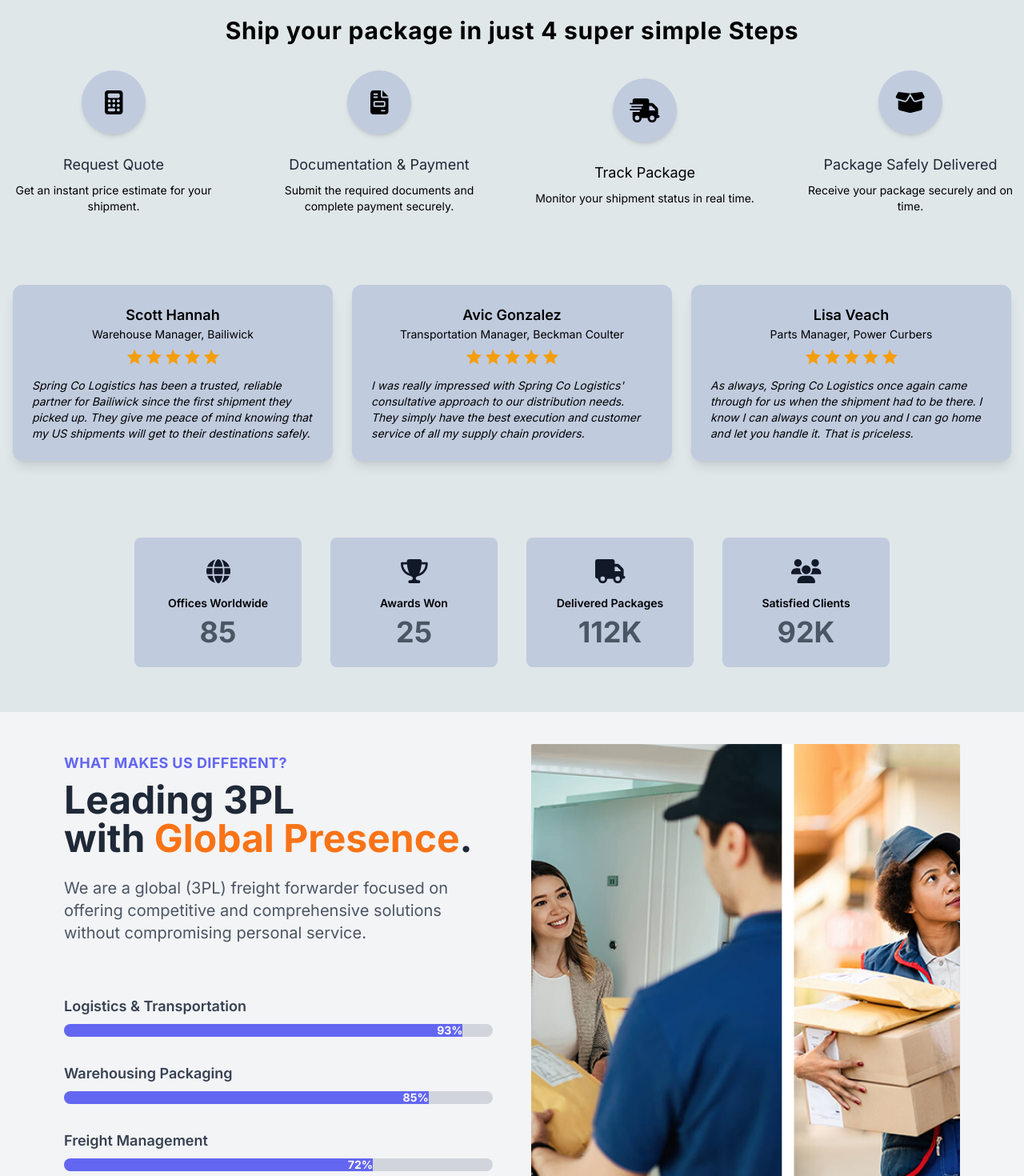
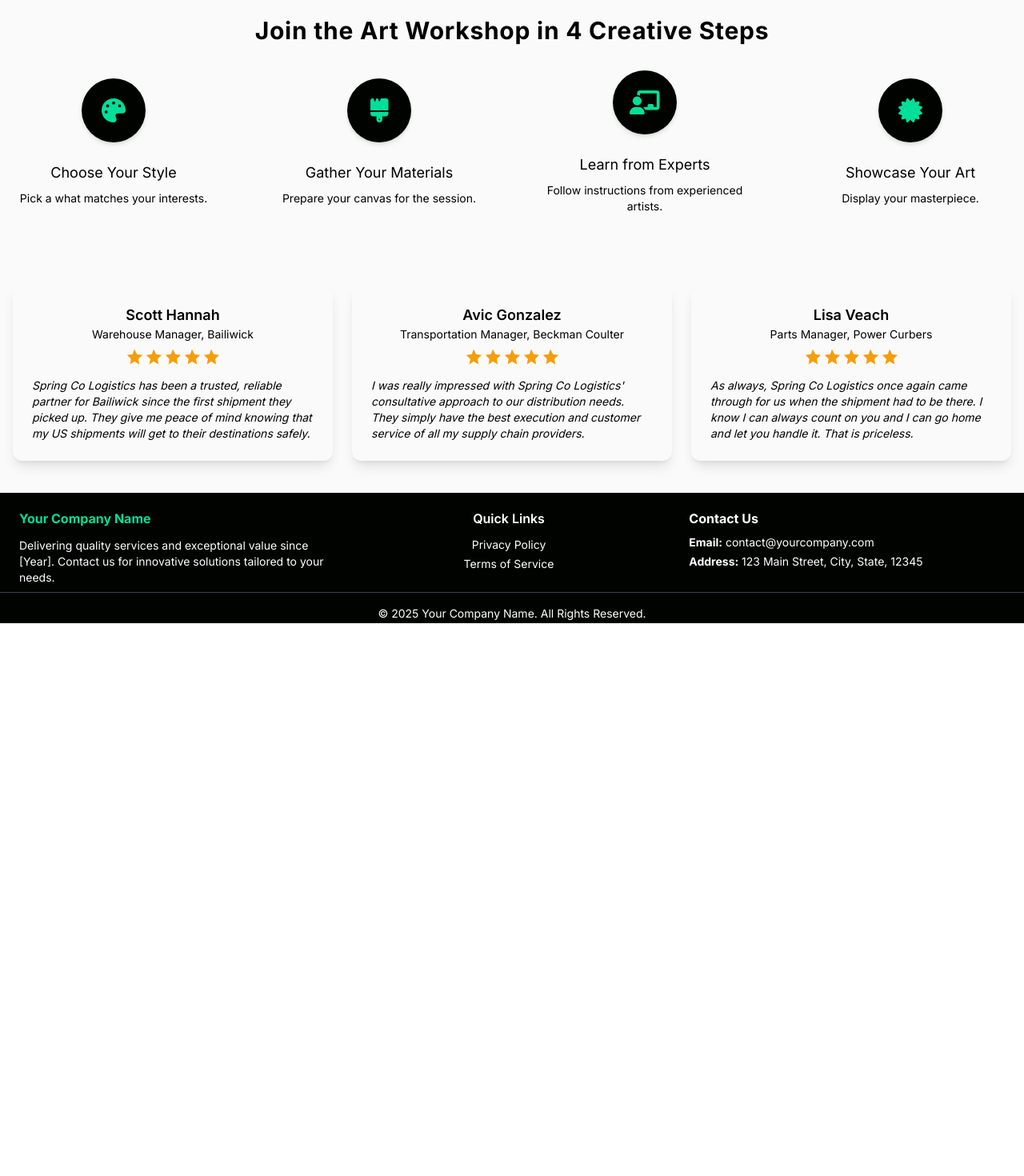
Before and after one commit to Whitehead549/drippainter, a React (Create React App) app: page / in a window 1280 px wide. Shown: the part 1260-2730 px from the top of the page at 80% size. After the commit the page ends 2039 px from the top, so only its background shows below. Built offline with nearby package versions, Linux system fonts and the light colour scheme.

Commit message:
first commit

```diff
--- a/src/components/Essentials/DailyStats.jsx
+++ /dev/null
@@ -1,78 +0,0 @@
-import React from "react";
-import { FontAwesomeIcon } from "@fortawesome/react-fontawesome";
-import { faGlobe, faTrophy, faTruck, faUsers } from "@fortawesome/free-solid-svg-icons";
-import CountUp from "react-countup";
-import { useInView } from "react-intersection-observer";
-
-const StatCard = ({ icon, title, value, inView, isThousandFormat }) => (
-  <div className="flex flex-col justify-center items-center text-center bg-custom_blue hover:bg-[#0C1650] transition-all duration-300 ease-in-out shadow-full rounded-lg p-4 sm:p-6 m-2">
-    <div className="text-gray-900 text-2xl sm:text-3xl mb-3">{icon}</div>
-    <h3 className="text-xs sm:text-sm font-semibold text-[#000000] mb-1.5">{title}</h3>
-    <p className="text-3xl sm:text-4xl font-bold text-gray-600">
-      {inView && (
-        <>
-          <CountUp
-            end={isThousandFormat ? value / 1000 : value}
-            duration={2}
-            separator=","
-            decimals={isThousandFormat && value % 1000 !== 0 ? 1 : 0}
-          />
-          {isThousandFormat && "K"}
-        </>
-      )}
-    </p>
-  </div>
-);
-
-const DailyStats = () => {
-  const { ref, inView } = useInView({ triggerOnce: true, threshold: 0.5 });
-
-  const stats = [
-    {
-      title: "Offices Worldwide",
-      value: 85,
-      icon: <FontAwesomeIcon icon={faGlobe} />,
-      isThousandFormat: false,
-    },
-    {
-      title: "Awards Won",
-      value: 25,
-      icon: <FontAwesomeIcon icon={faTrophy} />,
-      isThousandFormat: false,
-    },
-    {
-      title: "Delivered Packages",
-      value: 112000,
-      icon: <FontAwesomeIcon icon={faTruck} />,
-      isThousandFormat: true,
-    },
-    {
-      title: "Satisfied Clients",
-      value: 92000,
-      icon: <FontAwesomeIcon icon={faUsers} />,
-      isThousandFormat: true,
-    },
-  ];
-
-  return (
-    <div className="py-8 sm:py-12">
-      <div
-        ref={ref}
-        className="grid grid-cols-1 sm:grid-cols-2 lg:grid-cols-4 gap-3 sm:gap-5 sm:w-8/12  w-8/12 md:w-10/12 lg:w-9/12 max-w-screen-xl mx-auto"
-      >
-        {stats.map((stat, index) => (
-          <StatCard
-            key={index}
-            icon={stat.icon}
-            title={stat.title}
-            value={stat.value}
-            inView={inView}
-            isThousandFormat={stat.isThousandFormat}
-          />
-        ))}
-      </div>
-    </div>
-  );
-};
-
-export default DailyStats;
--- a/src/components/Essentials/ImageGrid.jsx
+++ b/src/components/Essentials/ImageGrid.jsx
@@ -26,11 +26,11 @@ const ImageGrid = () => {
       </section>
 
       {/* Cards Section */}
-      <section className="grid grid-cols-2 sm:grid-cols-2 md:grid-cols-3 lg:grid-cols-3 gap-6 py-2 px-4 max-w-6xl mx-auto">
+      <section className="grid grid-cols-1 sm:grid-cols-2 md:grid-cols-3 lg:grid-cols-3 gap-6 py-2 px-12 max-w-6xl mx-auto ">
         {images.map((image, index) => (
           <div
             key={index}
-            className="bg-white shadow-sm rounded-md p-1 sm:p-1 md:p-4 lg:p-6 hover:shadow-md transition-shadow duration-300"
+            className="bg-white p-1 sm:p-1 md:p-4 lg:p-6 hover:shadow-md transition-shadow duration-300 p-6 shadow-xl rounded-lg "
           >
             <div className="w-full h-32 mb-2">
               <img
--- a/src/components/Essentials/PerService.jsx
+++ /dev/null
@@ -1,78 +0,0 @@
-import React from "react";
-import PersonalService from '../../assets/personservice.jpg';  // Import an image for the left side
-
-
-const PerService = () => {
-  const progressData = [
-    { title: "Logistics & Transportation", percentage: 93 },
-    { title: "Warehousing Packaging", percentage: 85 },
-    { title: "Freight Management", percentage: 72 },
-  ];
-
-  return (
-    <div className="per-service py-10 px-6 lg:px-20 bg-gray-100">
-      <div className="flex flex-col lg:flex-row items-center justify-between gap-12">
-        {/* Section 1: Progress Bars */}
-        <div className="section-left flex-1">
-          <div className="section-title mb-16">
-            <div className="title-header">
-              <h3 className="text-indigo-500 text-lg uppercase tracking-wide font-bold mb-2">
-                What makes us different?
-              </h3>
-              <h2 className="text-4xl lg:text-5xl font-bold text-gray-800 leading-tight">
-                Leading 3PL <br />
-                with <span className="text-orange-500">Global Presence</span>.
-              </h2>
-            </div>
-            <div className="title-desc mt-6">
-              <p className="text-gray-600 text-lg lg:text-xl max-w-3xl">
-                We are a global (3PL) freight forwarder focused on offering
-                competitive and comprehensive solutions without compromising
-                personal service.
-              </p>
-            </div>
-          </div>
-
-          <div className="progress-bars space-y-8">
-            {progressData.map((item, index) => (
-              <div key={index} className="prt-progress-bar">
-                {/* Title */}
-                <div className="progressbar-title mb-2 text-lg font-semibold text-gray-700">
-                  {item.title}
-                </div>
-                {/* Progress Bar */}
-                <div className="progress-bar-inner relative h-4 bg-gray-300 rounded-lg overflow-hidden">
-                  <div
-                    className="progress-bar bg-indigo-500 h-full"
-                    style={{
-                      width: `${item.percentage}%`,
-                      transition: "width 0.6s ease-in-out",
-                    }}
-                  >
-                    <span
-                      className="progress-bar-percent absolute right-2 top-1/2 transform -translate-y-1/2 text-white text-sm font-bold"
-                      style={{ right: `${100 - item.percentage}%` }}
-                    >
-                      {item.percentage}%
-                    </span>
-                  </div>
-                </div>
-              </div>
-            ))}
-          </div>
-        </div>
-
-        {/* Section 2: Image Display */}
-        <div className="section-right flex-1 flex justify-center items-center">
-        <img
-            src={PersonalService}
-            alt="Global Presence"
-            className="w-full h-40 sm:h-60 md:h-80 lg:h-[34rem] max-w-md lg:max-w-full object-cover rounded-sm shadow-sm"
-        />
-        </div>
-      </div>
-    </div>
-  );
-};
-
-export default PerService;
--- a/src/components/Essentials/Testimonial.jsx
+++ b/src/components/Essentials/Testimonial.jsx
@@ -34,7 +34,7 @@ const Testimonial = () => {
         {testimonials.map((testimonial, index) => (
           <div
             key={index}
-            className="bg-custom_blue p-6 shadow-lg rounded-xl hover:shadow-xl transition-shadow duration-300 ease-in-out"
+            className="bg-[fff] p-6 shadow-lg rounded-xl hover:shadow-xl transition-shadow duration-300 ease-in-out"
           >
             <div className="text-center">
               <h3 className="text-lg font-semibold text-[#000000]">
--- a/src/components/Footer.jsx
+++ b/src/components/Footer.jsx
@@ -4,11 +4,11 @@ const Footer = () => {
   const currentYear = new Date().getFullYear();
 
   return (
-    <footer className="bg-custom_blue text-[#000000] pt-5 pb-0.5">
+    <footer className="bg-[#000300] text-[#fff] pt-5 pb-0.5">
       <div className="container mx-auto px-4 md:px-6 grid grid-cols-1 gap-6 sm:grid-cols-3  md:grid-cols-3  lg:grid-cols-3 ">
         {/* Column 1: Company Information */}
         <div className="text-center sm:text-left">
-          <h2 className="text-sm md:text-base font-bold mb-3">
+          <h2 className="text-sm md:text-base font-bold mb-3 text-[#00df9a]">
             Your Company Name
           </h2>
           <p className="text-xs md:text-sm leading-relaxed">
@@ -19,7 +19,7 @@ const Footer = () => {
 
         {/* Column 2: Quick Links */}
         <div className="text-center sm:text-centre lg:pr-2 ">
-          <h3 className="text-sm md:text-base font-semibold mb-2">
+          <h3 className="text-sm md:text-base font-semibold mb-2 ">
             Quick Links
           </h3>
           <ul className="space-y-0">
--- a/src/components/Steps.jsx
+++ b/src/components/Steps.jsx
@@ -1,65 +1,65 @@
 import React from "react";
 import { FontAwesomeIcon } from "@fortawesome/react-fontawesome";
-import { faCalculator, faFileInvoice, faShippingFast, faBoxOpen } from "@fortawesome/free-solid-svg-icons";
+import { faPalette, faBrush, faChalkboardTeacher, faCertificate } from "@fortawesome/free-solid-svg-icons";
 
 const Steps = () => {
   return (
     <section className="py-12">
       <div className="container mx-auto text-center">
         <h2 className="text-lg sm:text-md md:text-md lg:text-3xl font-extrabold text-transparent bg-clip-text bg-[#000000] mb-8 leading-tight tracking-wide">
-          Ship your package in just 4 super simple Steps
+          Join the Art Workshop in 4 Creative Steps
         </h2>
 
         <div className="grid grid-cols-1 md:grid-cols-4 gap-12 items-center">
           {/* Step 1 */}
           <div className="flex flex-col items-center group transition duration-300 ease-in-out transform hover:scale-110 hover:animate-pop">
-            <div className="w-20 h-20 flex items-center justify-center rounded-full bg-custom_blue text-[#000] shadow-md mb-6">
-              <FontAwesomeIcon icon={faCalculator} className="text-3xl" />
+            <div className="w-20 h-20 flex items-center justify-center rounded-full bg-[#000300] text-[#00df9a] shadow-md mb-6">
+              <FontAwesomeIcon icon={faPalette} className="text-3xl" />
             </div>
-            <h3 className="text-lg font-medium text-gray-800 group-hover:text-custom_blue">
-              Request Quote
+            <h3 className="text-lg font-medium text-[#000000] group-hover:text-custom_blue">
+              Choose Your Style
             </h3>
             <p className="text-sm text-[#000000] mt-2 text-center">
-              Get an instant price estimate for your shipment.
+              Pick a what matches your interests.
             </p>
           </div>
 
           {/* Step 2 */}
           <div className="flex flex-col items-center group transition duration-300 ease-in-out transform hover:scale-110 hover:animate-pop">
-            <div className="w-20 h-20 flex items-center justify-center rounded-full bg-custom_blue text-[#000] shadow-md mb-6">
-              <FontAwesomeIcon icon={faFileInvoice} className="text-3xl" />
+            <div className="w-20 h-20 flex items-center justify-center rounded-full bg-[#000300] text-[#00df9a] shadow-md mb-6">
+              <FontAwesomeIcon icon={faBrush} className="text-3xl" />
             </div>
-            <h3 className="text-lg font-medium text-gray-800 group-hover:text-custom_blue">
-              Documentation & Payment
+            <h3 className="text-lg font-medium text-[#000000] group-hover:text-custom_blue">
+              Gather Your Materials
             </h3>
             <p className="text-sm text-[#000000] mt-2 text-center">
-              Submit the required documents and complete payment securely.
+              Prepare your canvas for the session.
             </p>
           </div>
 
           {/* Step 3 */}
           <div className="flex flex-col items-center group transition duration-300 ease-in-out transform hover:scale-110 hover:animate-pop">
-            <div className="w-20 h-20 flex items-center justify-center rounded-full bg-custom_blue text-[#000] shadow-md mb-6">
-              <FontAwesomeIcon icon={faShippingFast} className="text-3xl" />
+            <div className="w-20 h-20 flex items-center justify-center rounded-full bg-[#000300] text-[#00df9a] shadow-md mb-6">
+              <FontAwesomeIcon icon={faChalkboardTeacher} className="text-3xl" />
             </div>
             <h3 className="text-lg font-medium text-[#000000] group-hover:text-custom_blue">
-              Track Package
+              Learn from Experts
             </h3>
             <p className="text-sm text-[#000000] mt-2 text-center">
-              Monitor your shipment status in real time.
+              Follow instructions from experienced artists.
             </p>
           </div>
 
           {/* Step 4 */}
           <div className="flex flex-col items-center group transition duration-300 ease-in-out transform hover:scale-110 hover:animate-pop">
-            <div className="w-20 h-20 flex items-center justify-center rounded-full bg-custom_blue text-[#000] shadow-md mb-6">
-              <FontAwesomeIcon icon={faBoxOpen} className="text-3xl" />
+            <div className="w-20 h-20 flex items-center justify-center rounded-full bg-[#000300] text-[#00df9a] shadow-md mb-6">
+              <FontAwesomeIcon icon={faCertificate} className="text-3xl" />
             </div>
-            <h3 className="text-lg font-medium text-gray-800 group-hover:text-custom_blue">
-              Package Safely Delivered
+            <h3 className="text-lg font-medium text-[#000000] group-hover:text-custom_blue">
+              Showcase Your Art
             </h3>
             <p className="text-sm text-[#000000] mt-2 text-center">
-              Receive your package securely and on time.
+              Display your masterpiece.
             </p>
           </div>
         </div>
--- a/src/pages/Home.jsx
+++ b/src/pages/Home.jsx
@@ -1,8 +1,6 @@
 import React, { useEffect, useState } from 'react';
 import Steps from '../components/Steps';
 import Testimonial from '../components/Essentials/Testimonial';
-import DailyStats from '../components/Essentials/DailyStats';
-import PerService from '../components/Essentials/PerService';
 import Hero from '../components/Hero'
 import ImageGrid from '../components/Essentials/ImageGrid';
 
@@ -10,15 +8,11 @@ import ImageGrid from '../components/Essentials/ImageGrid';
 const Home = () => {
 
   return (
-    <div className="bg-[#e0e7e9] overflow-x-hidden">
+    <div className="bg-[#FAFAFA] overflow-x-hidden">
         <Hero />
         <ImageGrid />
         <Steps />
         <Testimonial />
-        <DailyStats />
-        <PerService />
-
-
     </div>
   );
 };
```
Also changed, not shown: src/components/Hero.jsx (+4 -4 lines), src/components/Navbar.jsx (+5 -5 lines), src/components/ResponsiveMenu.jsx (+5 -4 lines), 12 other files (tests, documents, lock files or other folders).
